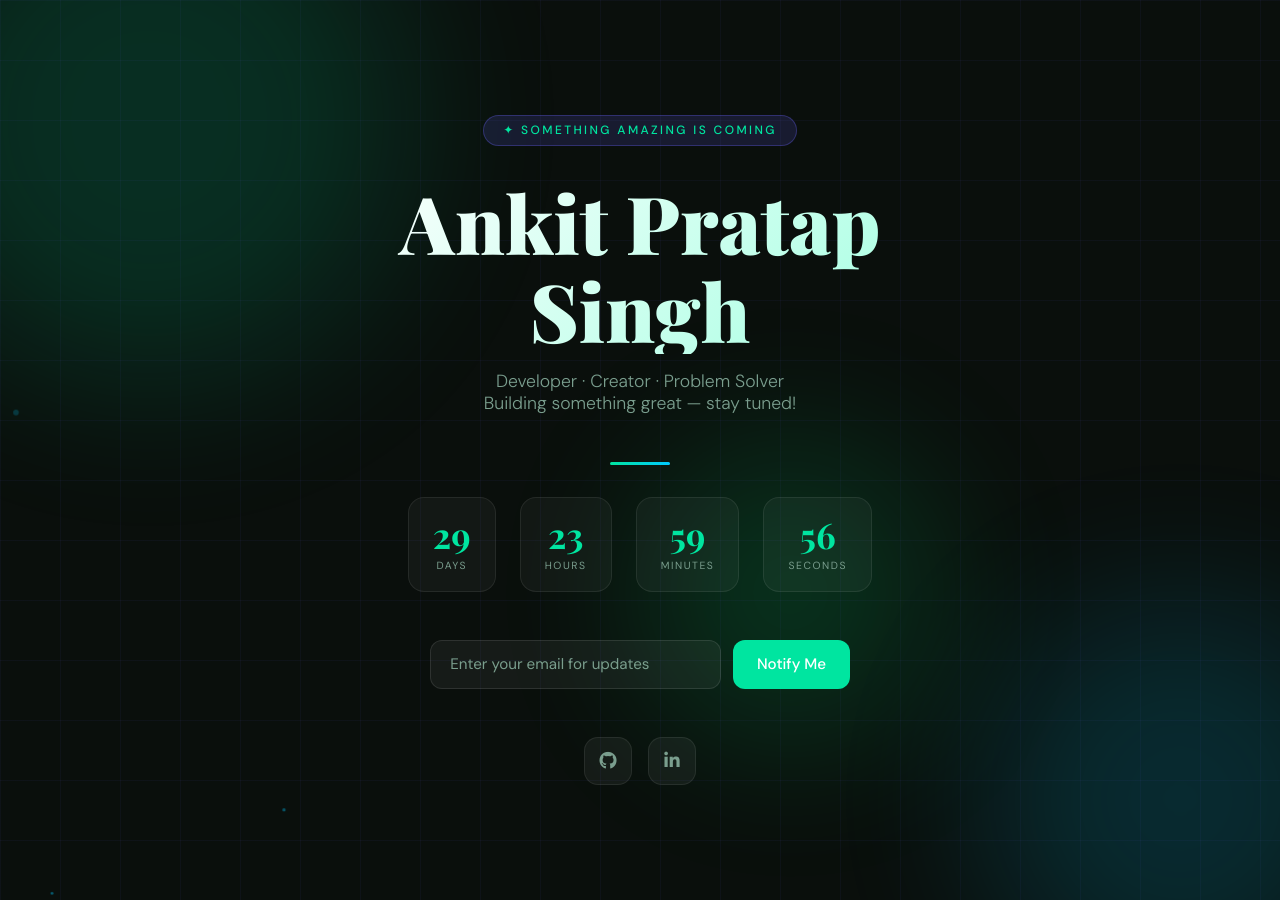
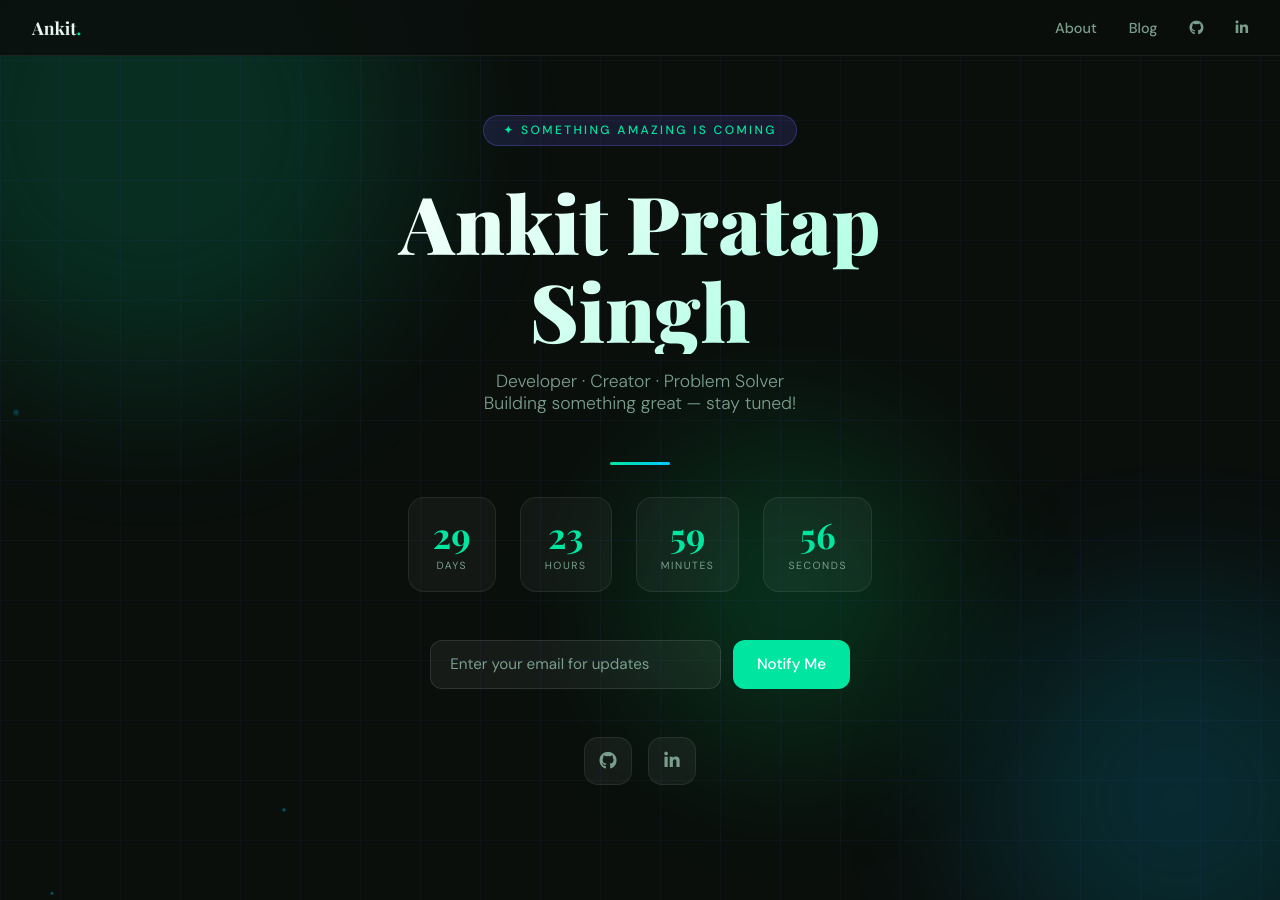
Before and after one commit to pratapcommits/pratapcommits.github.io, a Jekyll site: the page index.html, which Jekyll copies as it is, in a window 1280 px wide. Built offline with Jekyll 4.4.1, drawn with Linux system fonts in a browser that asks for light colours.

Commit message:
Blog Post Commit

```diff
--- a/index.html
+++ b/index.html
@@ -8,6 +8,43 @@
   <link href="https://cdnjs.cloudflare.com/ajax/libs/font-awesome/6.5.0/css/all.min.css" rel="stylesheet"/>
   <style>
     *, *::before, *::after { margin: 0; padding: 0; box-sizing: border-box; }
+
+    nav {
+      position: fixed;
+      top: 0;
+      left: 0;
+      right: 0;
+      z-index: 100;
+      background: rgba(10,15,12,0.85);
+      backdrop-filter: blur(12px);
+      border-bottom: 1px solid rgba(255,255,255,0.08);
+      padding: 1rem 2rem;
+      display: flex;
+      align-items: center;
+      justify-content: space-between;
+    }
+
+    nav .logo {
+      font-family: 'Playfair Display', serif;
+      font-weight: 700;
+      font-size: 1.1rem;
+      color: #e8f5f0;
+      text-decoration: none;
+    }
+
+    nav .logo span { color: #00e5a0; }
+
+    nav .nav-links { display: flex; gap: 2rem; align-items: center; }
+
+    nav .nav-links a {
+      color: #7a9e8e;
+      text-decoration: none;
+      font-size: 0.9rem;
+      font-weight: 500;
+      transition: color 0.2s;
+    }
+
+    nav .nav-links a:hover { color: #00e5a0; }
 
     :root {
       --bg: #0a0f0c;
@@ -260,6 +297,16 @@
 </head>
 <body>
 
+  <nav>
+    <a href="/" class="logo">Ankit<span>.</span></a>
+    <div class="nav-links">
+      <a href="/about">About</a>
+      <a href="/blog">Blog</a>
+      <a href="https://github.com/pratapcommits" target="_blank"><i class="fab fa-github"></i></a>
+      <a href="https://www.linkedin.com/in/ankit-singh-b52035159/" target="_blank"><i class="fab fa-linkedin-in"></i></a>
+    </div>
+  </nav>
+
   <!-- Background -->
   <div class="blob blob1"></div>
   <div class="blob blob2"></div>
```
